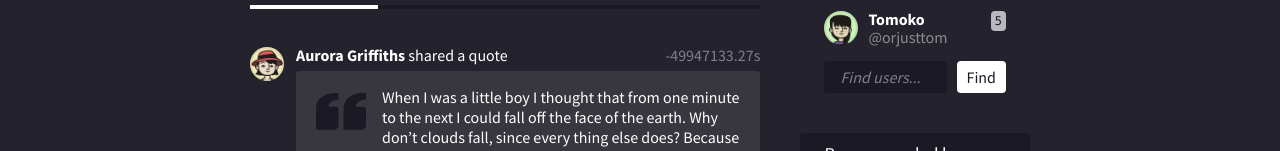
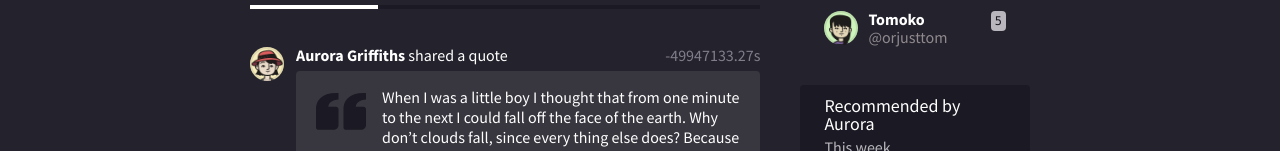
Before and after one commit to larxn/coolreads, a Nuxt app: page / in a window 1280 px wide. Shown: the part 305-456 px from the top of the page. Built offline with nearby package versions, Linux system fonts and the light colour scheme.

Commit message:
chore: simplify leaderboard widget

```diff
--- a/components/widgets/LeaderBoardWidget.vue
+++ b/components/widgets/LeaderBoardWidget.vue
@@ -6,7 +6,7 @@ import { leaderboard } from '@/data/fixtures/leaderboard'
   <section>
     <WidgetHeader title="20 Reviews Challenge" subtitle="Leaderboard" />
 
-    <section class="my-4 flex flex-col gap-y-4 px-6">
+    <section class="mt-4 flex flex-col gap-y-4 px-6">
       <NuxtLink v-for="user in leaderboard" :key="user.id" href="#">
         <article class="flex items-start gap-x-2.5">
           <BaseAvatar :src="user.avatarUrl" variant="medium" />
@@ -24,10 +24,5 @@ import { leaderboard } from '@/data/fixtures/leaderboard'
         </article>
       </NuxtLink>
     </section>
-
-    <section class="flex gap-x-2.5 px-6">
-      <BaseInput placeholder="Find users..." />
-      <BaseButton variant="secondary">Find</BaseButton>
-    </section>
   </section>
 </template>
```
